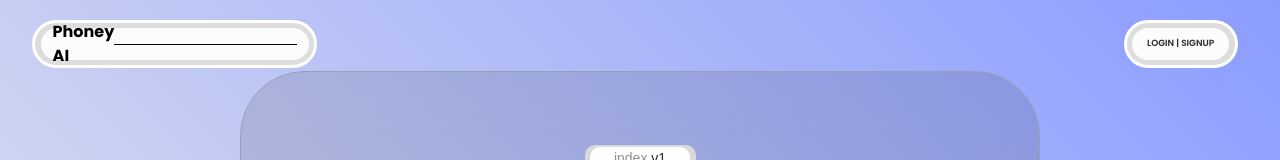
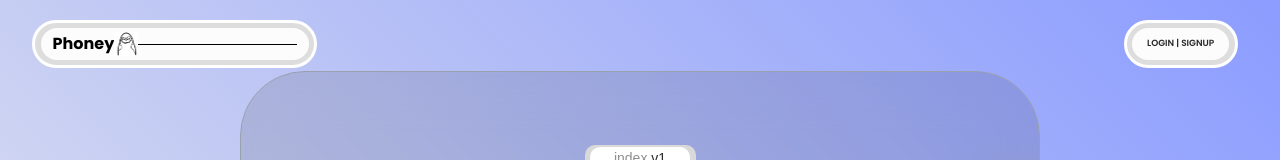
Before and after one commit to ryushen-tan/Phon3y, a React (Vite) app in the folder fe/: page / in a window 1280 px wide. Shown: the top 160 px of the page. Built offline with nearby package versions, Linux system fonts and the light colour scheme; a web font is replaced by a local one.

Commit message:
Added penguin logo (temp)

```diff
--- a/fe/index.html
+++ b/fe/index.html
@@ -2,8 +2,9 @@
 <html lang="en">
   <head>
     <meta charset="UTF-8" />
+    <link rel="icon" href="/logo.png" type="image/png">
     <meta name="viewport" content="width=device-width, initial-scale=1.0" />
-    <title>Phoney Transcriber</title>
+    <title>Phoney</title>
   </head>
   <body>
     <div id="root"></div>
--- a/fe/src/components/Navbar/Navbar.tsx
+++ b/fe/src/components/Navbar/Navbar.tsx
@@ -5,7 +5,8 @@ const Navbar: React.FC = () => {
                 <div className="w-[50%] h-12 py-5 px-8">
                     <div className="w-[50%] h-12 rounded-full bg-[#DDDDDD] border border-3 border-white flex justify-center items-center cursor-pointer hover:bg-[#FCFCFC] transition-all ease-in-out duration-500">
                         <div className="w-[96%] h-8 bg-[#FCFCFC] p-3 flex items-center rounded-2xl cursor-pointer flex justify-between">
-                            <h1 className="font-bold font-poppins">Phoney AI</h1>
+                            <h1 className="font-bold font-poppins">Phoney</h1>
+                            <img src="/logo.png" alt="Logo" className="w-6 h-6" />
                             <hr className="w-80"/>
                         </div>
                     </div>
--- a/fe/src/pages/LandingPage.tsx
+++ b/fe/src/pages/LandingPage.tsx
@@ -36,7 +36,6 @@ const LandingPage: React.FC = () => {
         <>
             <Navbar />
             <div className='overflow-x-hidden'>
-
                 <div
                     className="flex flex-col items-center h-[150vw] w-screen bg-cover bg-center"
                     style={{
```
Also changed, not shown: fe/public/logo.png (added).
